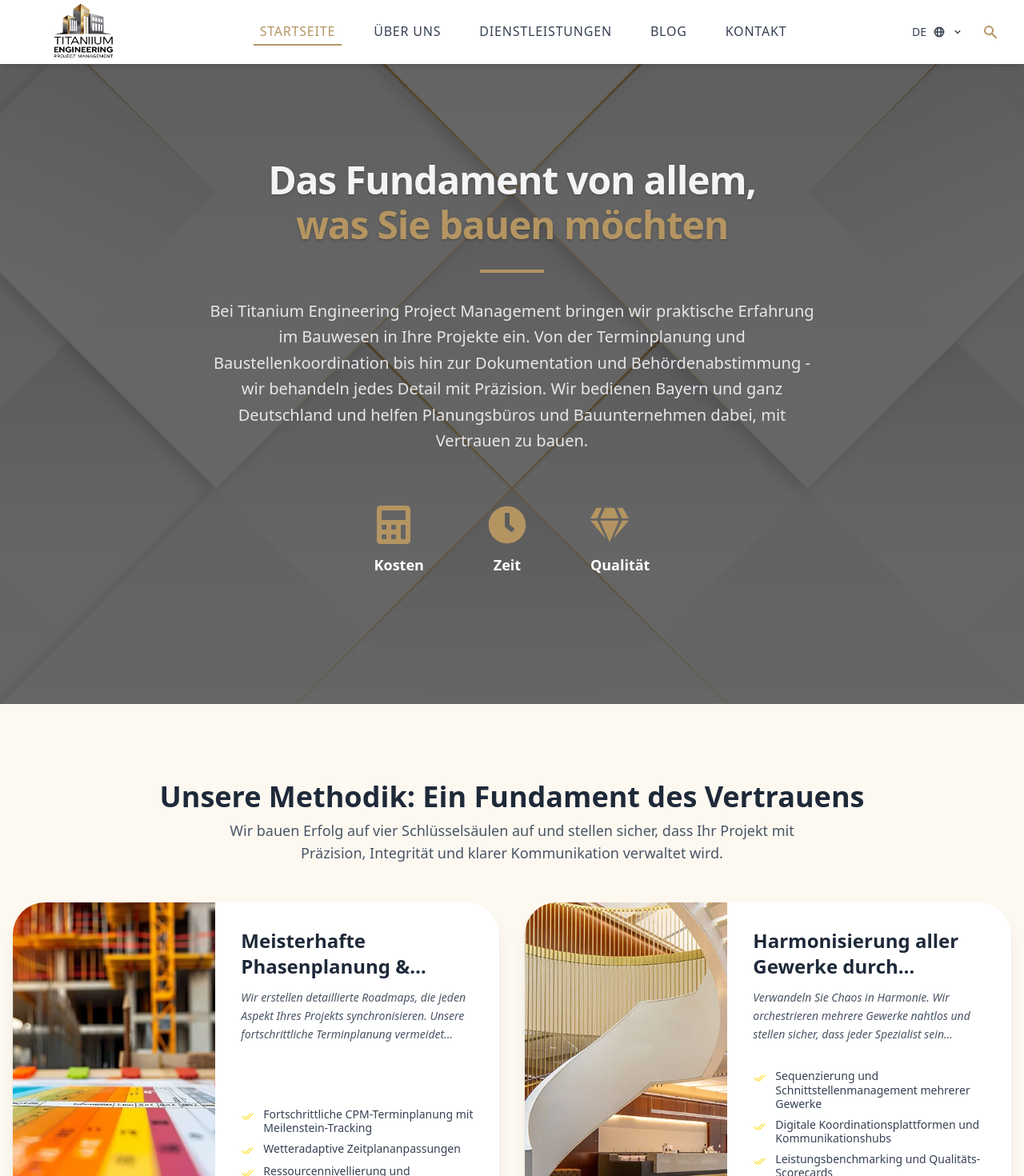
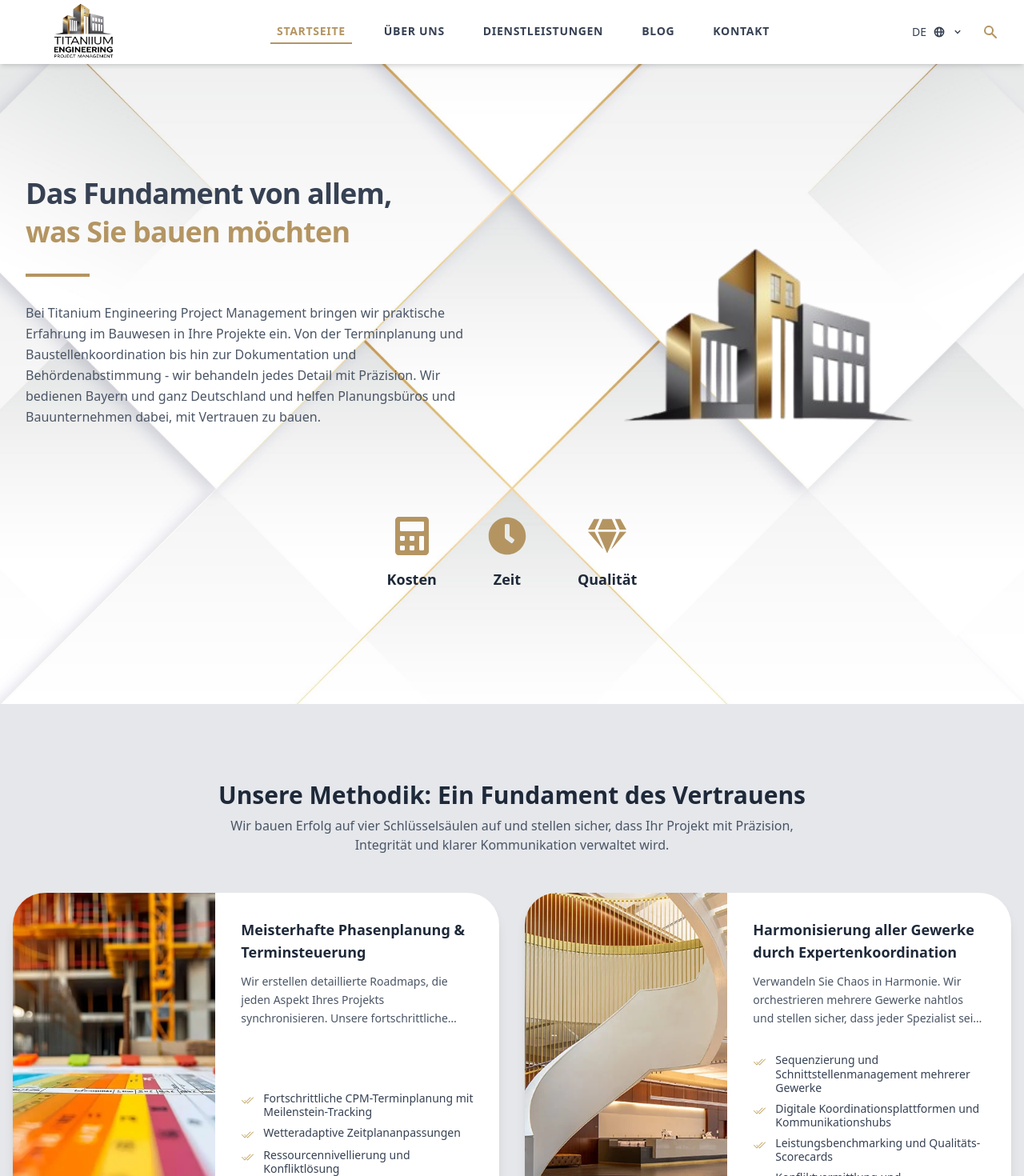
Before and after one commit to Mubasharsmartcomputing/TITANIUM, a React (Vite) app: page / in a window 1280 px wide. Shown: the top 1470 px of the page at 80% size. Built offline with nearby package versions, Linux system fonts and the light colour scheme.

Commit message:
change theme

```diff
--- a/src/components/AboutComponent.jsx
+++ b/src/components/AboutComponent.jsx
@@ -36,47 +36,17 @@ const StatItem = ({ icon, end, label, color }) => {
   );
 };
 
-// --- Reusable Team Member Card ---
-// const TeamMember = ({ image, name, role, description, socials }) => (
-//     <motion.div
-//         className="text-center group"
-//         initial={{ opacity: 0, y: 50 }}
-//         whileInView={{ opacity: 1, y: 0 }}
-//         viewport={{ once: true, amount: 0.3 }}
-//         transition={{ duration: 0.5 }}
-//     >
-//         <div className="relative overflow-hidden rounded-lg mb-6 shadow-lg">
-//             <img src={image} alt={name} className="w-full h-auto rounded-4xl shadow-xl " />
-//             <div className="absolute inset-0 bg-black/60 opacity-0 group-hover:opacity-100 transition-opacity duration-300 rounded-4xl shadow-xl  flex items-center justify-center space-x-4">
-//                 {socials.map(social => (
-//                     <a key={social.name} href={social.url} className="text-white hover:text-[#feb900] transition-colors p-2 bg-black/20 rounded-full">
-//                         <social.icon size={20} />
-//                     </a>
-//                 ))}
-//             </div>
-//         </div>
-//         <h4 className="text-xl font-bold text-gray-800">{name}</h4>
-//         <span className="block text-sm text-gray-500 mb-2">{role}</span>
-//         <p className="text-sm text-gray-600 mt-2 px-4">{description}</p>
-//     </motion.div>
-// );
+
 
 const AboutComponent = () => {
     const { t } = useTranslation(); // 3. Initialize hook
 
-    // 4. Dynamically create team data by merging static info with translated text
-    // const teamData = t('pages.about.team.members', { returnObjects: true }).map((member, index) => ({
-    //   ...staticTeamData[index],
-    //   ...member,
-    // }));
-
-    // 5. Get the list items for the story section
-    const storyListItems = t('pages.about.story.listItems', { returnObjects: true });
+       const storyListItems = t('pages.about.story.listItems', { returnObjects: true });
 
   return (
     <>
       {/* Our Story Section */}
-      <section id="about" className="py-16 bg-[#FDF9F1] lg:py-24">
+      <section id="about" className="py-16 bg-gray-200 lg:py-24">
         <div className="container mx-auto px-4">
           <div className="relative">
             <div className="hidden lg:block lg:absolute lg:inset-y-0 lg:left-0 lg:w-1/2">
@@ -115,47 +85,7 @@ const AboutComponent = () => {
         </div>
       </section>
 
-      {/* Stats Counter Section */}
-      {/* <section id="stats-counter" className="py-16 lg:py-24 bg-gray-50">
-        <div className="container mx-auto px-4">
-          <motion.div
-            className="text-center mb-12"
-            initial={{ opacity: 0, y: -20 }}
-            whileInView={{ opacity: 1, y: 0 }}
-            viewport={{ once: true }}
-            transition={{ duration: 0.5 }}
-          >
-            <h2 className="text-4xl font-bold text-gray-800">{t('pages.about.stats.title')}</h2>
-            <p className="text-lg text-gray-600 mt-2">{t('pages.about.stats.subtitle')}</p>
-          </motion.div>
-          <div className="grid grid-cols-1 sm:grid-cols-2 lg:grid-cols-4 gap-8">
-            <StatItem icon={<BsEmojiSmile />} end={15} label={t('pages.about.stats.items.experience')} color="text-[#feb900]" />
-            <StatItem icon={<BsJournalRichtext />} end={50} label={t('pages.about.stats.items.projects')} color="text-[#feb900]" />
-            <StatItem icon={<BsHeadset />} end={99} label={t('pages.about.stats.items.satisfaction')} color="text-[#feb900]" />
-            <StatItem icon={<FaUsers />} end={6} label={t('pages.about.stats.items.teamMembers')} color="text-[#feb900]" />
-          </div>
-        </div>
-      </section> */}
 
-      {/* Team Section */}
-      {/* <section id="team" className="py-16 lg:py-24 ">
-        <div className="container mx-auto px-4">
-            <motion.div
-              className="text-center mb-12"
-              initial={{ opacity: 0, y: -20 }}
-              whileInView={{ opacity: 1, y: 0 }}
-              viewport={{ once: true }}
-              transition={{ duration: 0.5 }}
-            >
-                <h2 className="text-4xl font-bold text-gray-800">{t('pages.about.team.title')}</h2>
-                <p className="text-lg text-gray-600 mt-2">{t('pages.about.team.subtitle')}</p>
-            </motion.div>
-             <div className="grid grid-cols-1 md:grid-cols-2  lg:grid-cols-3 gap-8 lg:gap-12">
-
-                {teamData.map((member, index) => <TeamMember key={index} {...member} />)}
-            </div>
-        </div>
-      </section> */}
     </>
   );
 };
--- a/src/components/BlogComponent.jsx
+++ b/src/components/BlogComponent.jsx
@@ -33,8 +33,8 @@ const BlogPostCard = ({ post, readMoreText }) => {
         <img src={post.image} alt={post.title} className="w-full h-56 object-cover transform group-hover:scale-105 transition-transform duration-300" />
         <span className="absolute bottom-0 right-0 bg-[#B49562] text-white text-sm font-semibold px-4 py-2">{post.date}</span>
       </div>
-      <div className="p-6 flex flex-col flex-grow">
-        <h3 className="text-xl font-bold text-gray-800 mb-3 hover:text-[#B49562] transition-colors">
+      <div className="p-6 flex flex-col flex-grow text-start">
+        <h3 className="text-lg font-semibold text-gray-800 mb-3 hover:text-[#B49562] transition-colors">
           <a href={post.link}>{post.title}</a>
         </h3>
         <div className="flex items-center text-sm text-g[#B49562] mb-4">
@@ -42,7 +42,7 @@ const BlogPostCard = ({ post, readMoreText }) => {
           <span className="mx-3">/</span>
           <div className="flex items-center"><FaFolderOpen className="mr-2 text-[#B49562]" /><span>{post.category}</span></div>
         </div>
-        <p className="text-gray-600 mb-4 flex-grow">{post.excerpt}</p>
+        <p className="text-base text-gray-600 mb-4 flex-grow">{post.excerpt}</p>
         <hr className="my-4"/>
         <a href={post.link} className="font-bold text-[#B49562] hover:text-gray-600 flex items-center self-start">
           {/* Use the translated prop here */}
@@ -69,9 +69,9 @@ const BlogComponent = ({ postLimit, titleKey = 'pages.blog.title' }) => {
     const postsToShow = postLimit ? blogData.slice(0, postLimit) : blogData;
 
     return (
-        <section id="blog-posts" className="py-16 bg-[#FDF9F1] gap-8 flex flex-col justify-center items-center text-center lg:py-24">
+        <section id="blog-posts" className="py-16 bg-gray-200 gap-8 flex flex-col justify-center items-center text-center lg:py-24">
             <motion.h1
-                className="text-4xl font-bold text-gray-900"
+                className="text-3xl font-bold text-gray-900"
                 initial={{ opacity: 0, y: 20 }}
                 animate={{ opacity: 1, y: 0 }}
                 transition={{ duration: 0.5 }}
--- a/src/components/HeroSection.jsx
+++ b/src/components/HeroSection.jsx
@@ -2,75 +2,88 @@ import React from 'react';
 import { useTranslation } from 'react-i18next';
 import { FaCalculator, FaClock, FaGem } from 'react-icons/fa';
 
-// Import your building/architecture image
-import homeBanner from '../assets/img/homeBanner.jpg';
+// Import your building/architecture images
+import homeBanner from '../assets/img/homeBanner.jpg'; // Assuming this is your subtle background pattern
+import rightImage from '../assets/img/hero-carousel/rightImage.png';
 
 const HeroStatic = () => {
   const { t } = useTranslation();
 
-  const heroElements = t('pages.home.heroElements', { returnObjects: true });
+  // This data structure is assumed based on your code
+  const heroElements = t('pages.home.heroElements', { returnObjects: true }) || [];
+
+  // It's cleaner to define icon properties once
+  const iconSize = 48; // A good size for visibility
+  const iconColor = "#B49562"; // Using the brand gold for consistency
 
   const icons = [
-    <FaCalculator className="w-12 h-12" />,
-    <FaClock className="w-12 h-12" />,
-    <FaGem className="w-12 h-12" />
+    <FaCalculator size={iconSize} color={iconColor} />,
+    <FaClock size={iconSize} color={iconColor} />,
+    <FaGem size={iconSize} color={iconColor} />
   ];
 
   return (
-    <section id="hero" className="relative min-h-screen overflow-hidden bg-brand-dark">
-      {/* Background Image & Dark Overlay */}
+    <section id="hero" className="relative min-h-screen flex items-center overflow-hidden bg-white">
+      {/* Background Image: Made subtle to not interfere with content */}
       <div className="absolute inset-0">
         <img
           src={homeBanner}
-          alt="Architectural Banner"
+          alt="Architectural Banner Pattern"
           className="w-full h-full object-cover"
         />
-        {/* A solid, dark overlay matching your site's aesthetic */}
-        <div className="absolute inset-0 bg-black/60"></div>
       </div>
 
-      {/* Hero Content */}
-      <div className="relative z-10 min-h-screen flex flex-col items-center justify-center text-center text-white p-4 sm:p-6 lg:p-8">
+      {/* Hero Content Wrapper */}
+      <div className="relative z-10 w-full p-4 sm:p-6 lg:p-8">
         <div className="container mx-auto">
-          <div className="max-w-5xl mx-auto">
 
+          {/* Top Section: Text & Image */}
+          <div className="grid grid-cols-1 lg:grid-cols-2 gap-12 items-center mb-20 lg:mb-28">
+
+            {/* Left Side - Text Content */}
+            <div className="text-left">
               {/* Main Title */}
-            <h1 className="text-3xl sm:text-5xl lg:text-5xl font-extrabold tracking-tight text-shadow-md">
-              <span className="block mb-2 text-gray-100">{t('pages.home.heroTitle1')}</span>
+              <h1 className="text-4xl font-bold tracking-tight mb-6">
+                <span className="block mb-2 text-gray-700">{t('pages.home.heroTitle1')}</span>
                 <span className="block" style={{ color: '#B49562' }}>{t('pages.home.heroTitle2')}</span>
               </h1>
 
-            {/*
-              **
-               ACCENT LINE WITH INLINE STYLE
-              **
-              We removed 'bg-brand-gold' and added the style attribute directly.
-              This will 100% work.
-            */}
+              {/* Accent Line */}
               <div
-              className="w-16 sm:w-20 h-1 mx-auto my-6 sm:my-8"
+                className="w-20 h-1 my-8"
                 style={{ backgroundColor: '#B49562' }}
               ></div>
 
-            {/* Description - Clean and readable */}
-            <p className="text-lg sm:text-xl text-gray-200 max-w-3xl mx-auto leading-relaxed mb-16">
+              {/* Description */}
+              <p className="text-base text-gray-600 leading-relaxed max-w-xl">
                 {t('pages.home.heroDescription')}
               </p>
+            </div>
 
-            {/* Icons Section */}
-            <div className="flex justify-center items-center space-x-20 mb-10 ">
+            {/* Right Side - Image */}
+            <div className="flex justify-center lg:justify-end">
+              <img
+                src={rightImage}
+                alt="Building Illustration"
+                className="w-full max-w-sm md:max-w-md lg:max-w-lg xl:max-w-xl h-auto transition-transform duration-300 ease-in-out hover:scale-105"
+              />
+            </div>
+          </div>
+
+          {/* Bottom Section - Icons */}
+          <div className="flex justify-center items-center gap-8 sm:gap-16">
             {heroElements.map((element, index) => (
-                <div key={index} className="text-center">
-                  <div className="text-4xl text-[#B49562] mb-3">
+              <div key={index} className="flex flex-col items-center text-center">
+                <div className="mb-4 transition-transform">
                   {icons[index]}
                 </div>
-                  <h3 className="text-lg font-semibold">
+                <h3 className="text-lg font-semibold text-gray-800">
                   {element.title}
                 </h3>
               </div>
             ))}
           </div>
-          </div>
+
         </div>
       </div>
     </section>
--- a/src/components/ServiceComponent.jsx
+++ b/src/components/ServiceComponent.jsx
@@ -94,14 +94,14 @@ const servicesData = [
 
 // --- REUSABLE SERVICE CARD COMPONENT (No changes) ---
 const ServiceCard = ({ icon, title, description, link, readMoreText }) => (
-  <div className="group bg-white p-8 rounded-4xl shadow-xl transition-all duration-300 hover:shadow-2xl hover:-translate-y-2 h-full flex flex-col">
+  <div className="group bg-white p-8 rounded-4xl shadow-xl transition-all duration-300 hover:shadow-2xl hover:-translate-y-2 h-full flex flex-col text-start">
     <div className="icon-wrapper mb-6">
       <div className="flex items-center justify-center h-16 w-16 rounded-full bg-gray-200 text-[#B49562] transition-colors duration-300 group-hover:bg-[#B49562] group-hover:text-white">
         {icon}
       </div>
     </div>
-    <h3 className="text-2xl font-bold text-gray-800 mb-3">{title}</h3>
-    <p className="text-gray-600 mb-6 flex-grow">{description}</p>
+    <h3 className="text-lg font-semibold text-gray-800 mb-3">{title}</h3>
+    <p className="text-base text-gray-600 mb-6 flex-grow">{description}</p>
     <a
       href={link}
       className="font-bold text-[#B49562] hover:text-[#d99f00] flex items-center mt-auto self-start"
@@ -120,10 +120,10 @@ const ServiceComponent = () => {
     <>
       <section
         id="services"
-        className="py-16 bg-[#FDF9F1] lg:py-24 gap-8 flex flex-col justify-center items-center text-center"
+        className="py-16 bg-gray-200 lg:py-24 gap-8 flex flex-col justify-center items-center text-center"
       >
         <motion.h1
-          className="text-4xl font-bold text-gray-900"
+          className="text-3xl font-bold text-gray-900"
           initial={{ opacity: 0, y: 20 }}
           animate={{ opacity: 1, y: 0 }}
           transition={{ duration: 0.5 }}
--- a/src/components/TabSection.jsx
+++ b/src/components/TabSection.jsx
@@ -38,16 +38,16 @@ const MethodologyCard = ({ image, title, heading, description, points }) => {
                 <div className="xl:col-span-7 flex items-center">
                     <div className="p-8 flex flex-col justify-between h-full">
                         <div>
-                            <h4 className="text-2xl font-bold text-gray-800 mb-3 hover:text-[#C3A666] transition-colors line-clamp-2">
+                            <h4 className="text-lg font-semibold text-gray-800 mb-3 hover:text-[#C3A666] transition-colors line-clamp-2">
                                 <a href="#">{heading}</a>
                             </h4>
-                            <p className="italic text-gray-600 mb-4 leading-relaxed text-sm line-clamp-3">{description}</p>
+                            <p className="text-gray-600 mb-4 leading-relaxed text-sm line-clamp-3">{description}</p>
                         </div>
                         <ul className="space-y-2 mt-4">
                             {/* Check if points exists and is an array before mapping */}
                             {Array.isArray(points) && points.map((point, index) => (
                                 <li key={index} className="flex items-start">
-                                    <BsCheck2All className="text-[#FFD700] font-bold mr-3 mt-1 flex-shrink-0" size={16} />
+                                    <BsCheck2All className="text-[#C3A666] font-bold mr-3 mt-1 flex-shrink-0" size={16} />
                                     <span className="text-gray-700 text-sm leading-tight">{point}</span>
                                 </li>
                             ))}
@@ -64,7 +64,7 @@ const TabSection = () => {
     const { t } = useTranslation(); // Already initialized, perfect!
 
     return (
-        <section id="features" className="py-16 lg:py-24 bg-[#FDF9F1]">
+        <section id="features" className="py-16 lg:py-24 bg-gray-200">
             <div className="container mx-auto px-4">
 
                 {/* Section Title (Already translated, no changes needed) */}
@@ -75,8 +75,8 @@ const TabSection = () => {
                   viewport={{ once: true }}
                   transition={{ duration: 0.5 }}
                 >
-                  <h2 className="text-4xl font-bold text-gray-800">{t('pages.home.methodology.title')}</h2>
-                  <p className="text-lg text-gray-600 mt-2 max-w-3xl mx-auto">{t('pages.home.methodology.subtitle')}</p>
+                  <h2 className="text-3xl font-bold text-gray-800">{t('pages.home.methodology.title')}</h2>
+                  <p className="text-base text-gray-600 mt-2 max-w-3xl mx-auto">{t('pages.home.methodology.subtitle')}</p>
                 </motion.div>
 
                 {/* ✨ STEP 2: Use the t() function to get card content from JSON */}
--- a/src/components/UI/Header.jsx
+++ b/src/components/UI/Header.jsx
@@ -66,7 +66,7 @@ export default function Header() {
                   key={item.key}
                   to={item.path}
                   className={({ isActive }) =>
-                    `transition-colors duration-200 font-medium text-sm xl:text-base uppercase tracking-wider px-2 py-1 border-b-2
+                    `transition-colors duration-200 font-semibold text-sm uppercase tracking-wider px-2 py-1 border-b-2
                      ${isActive
                        ? 'text-[#B49562] border-[#B49562]'
                        : 'text-gray-700 border-transparent hover:text-[#B49562]'
@@ -146,7 +146,7 @@ export default function Header() {
                 to={item.path}
                 onClick={closeMenu}
                 className={({ isActive }) =>
-                  `block px-3 py-3 font-medium text-sm uppercase tracking-wider rounded-md transition-colors duration-200
+                  `block px-3 py-3 font-semibold text-sm uppercase tracking-wider rounded-md transition-colors duration-200
                    ${isActive
                      ? 'bg-[#B49562] text-white'
                      : 'text-gray-700 hover:text-[#B49562] hover:bg-red-50'
--- a/src/pages/About.jsx
+++ b/src/pages/About.jsx
@@ -11,7 +11,7 @@ import AboutComponent from '../components/AboutComponent';
 // --- MAIN ABOUT PAGE COMPONENT ---
 const About = () => {
   return (
-    <main>
+    <main className="bg-gray-200">
 
 
       {/* RENDER THE SEPARATE ABOUT CONTENT COMPONENT */}
--- a/src/pages/Blog.jsx
+++ b/src/pages/Blog.jsx
@@ -7,7 +7,7 @@ import BlogComponent from '../components/BlogComponent'; // Adjust path if neede
 
 const BlogPage = () => {
   return (
-    <main className="bg-gray-50">
+    <main>
 
 
       {/* RENDER THE SEPARATE BLOG CONTENT COMPONENT */}
--- a/src/pages/Contact.jsx
+++ b/src/pages/Contact.jsx
@@ -9,7 +9,7 @@ import { FiMapPin, FiPhone, FiMail } from 'react-icons/fi';
 const InfoCard = ({ icon, title, children }) => (
   <div className="p-6 bg-white rounded-2xl shadow-xl flex flex-col items-center text-center h-full">
     <div className="icon-wrapper mb-4">
-      <div className="flex items-center justify-center h-12 w-12 rounded-full bg-red-100 text-[#90692E] transition-colors duration-300 group-hover:bg-[#90692E] group-hover:text-white">
+      <div className="flex items-center justify-center h-12 w-12 rounded-full bg-gray-200 text-[#90692E] transition-colors duration-300 group-hover:bg-[#90692E] group-hover:text-white">
         {icon}
       </div>
     </div>
@@ -22,7 +22,7 @@ const ContactPage = () => {
   const { t } = useTranslation(); // 2. Initialize hook
 
   return (
-    <main className="bg-[#FDF9F1]">
+    <main className="bg-gray-200">
       <section id="contact" className="py-16 lg:py-24">
         <div className="container mx-auto px-4">
 
--- a/src/pages/Home.jsx
+++ b/src/pages/Home.jsx
@@ -8,7 +8,7 @@ import TabSection from "../components/TabSection";
 
 const Home = () => {
     return (
-         <div className="bg-[#FDF9F1]">
+         <div className="bg-gray-200">
             <HeroSection/>
             <TabSection/>
             {/* <Constructions/> */}
```
Also changed, not shown: src/components/UI/Footer.jsx (+15 -16 lines), src/assets/img/hero-carousel/rightImage.png (added). Lines whose indentation alone changed are shown as unchanged.
